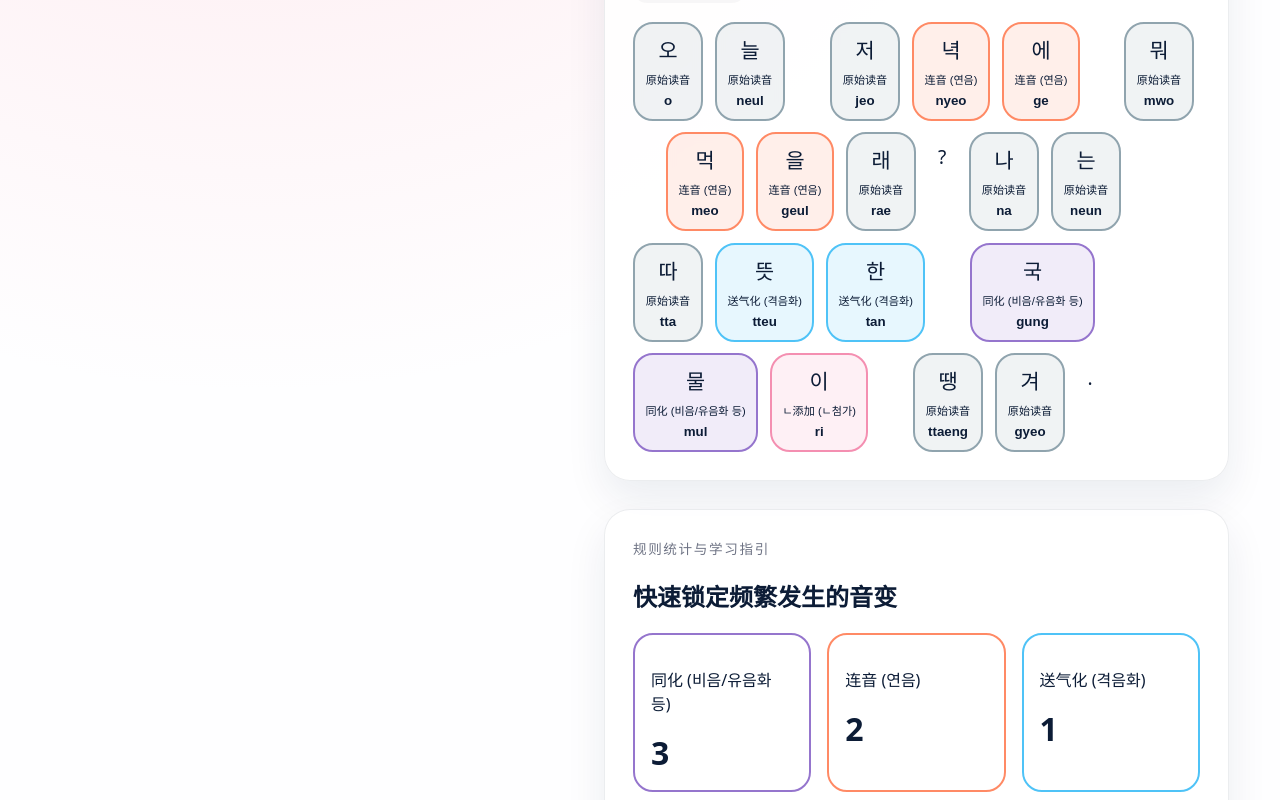
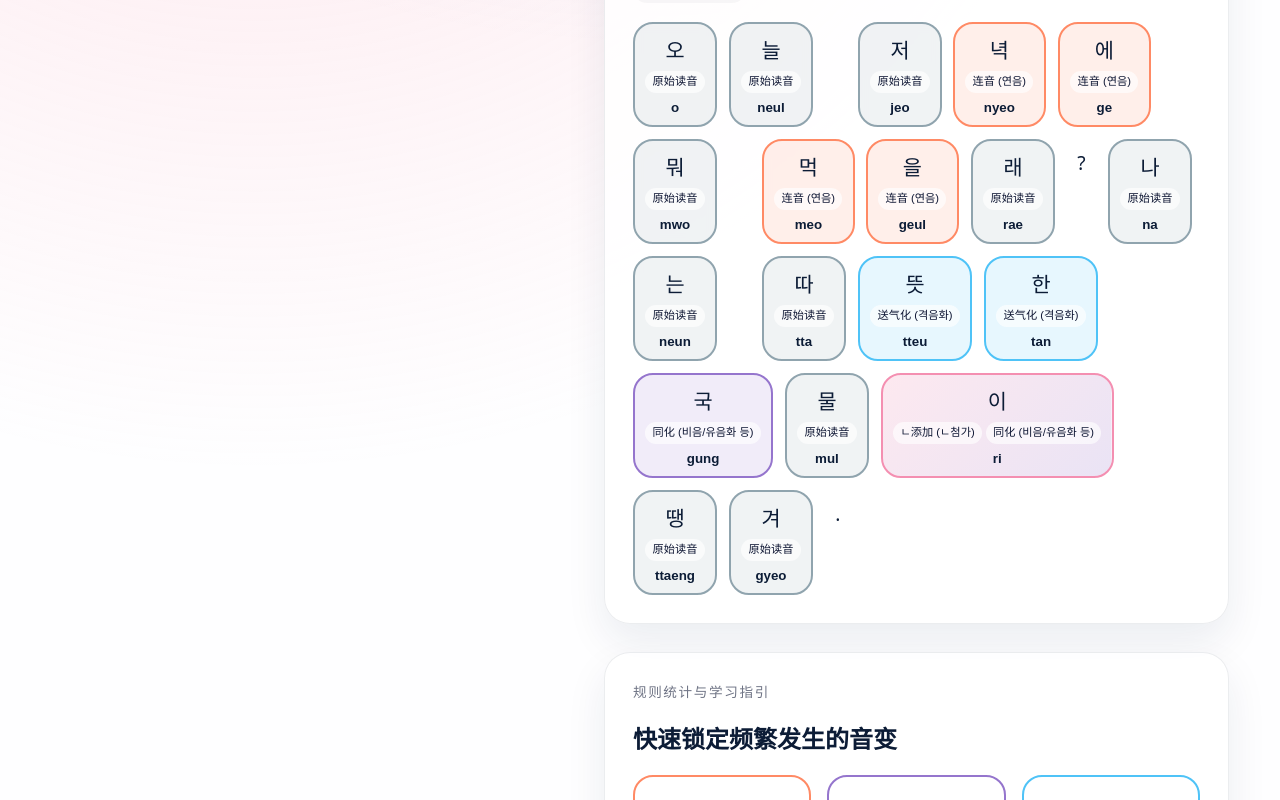
Before and after one commit to frankthinker/Korean-Pronunciation-Helper, a React (Vite) app: page / in a window 1280 px wide. Shown: the part 980-1780 px from the top of the page. Built offline with nearby package versions, Linux system fonts and the light colour scheme.

Commit message:
Refactor: 优化卡片交互与音变高亮显示
- SegmentBoard 优化悬浮触发逻辑与样式
- TooltipCard 改进定位与动画效果
- romanizer 补充音变规则处理
- global.css 新增交互样式与视觉优化

```diff
--- a/src/components/SegmentBoard.jsx
+++ b/src/components/SegmentBoard.jsx
@@ -1,17 +1,65 @@
 import { motion } from 'framer-motion'
 import { RULE_COLORS, RULE_REFERENCES } from '../lib/rules'
 
-function deriveNote(segment, activeRule) {
-  if (!segment?.notes) return null
-  if (activeRule === 'all') {
-    return segment.notes.find((note) => note.rule !== 'base') ?? segment.notes.find((note) => note.rule === 'base')
-  }
-  return segment.notes.find((note) => note.rule === activeRule)
+function getDisplayNotes(segment, activeRule) {
+  if (!segment?.notes?.length) return []
+  const filtered = segment.notes.filter((note) => note.rule !== 'base')
+  const seen = new Set()
+  const results = []
+
+  filtered.forEach((note) => {
+    if (activeRule !== 'all' && note.rule !== activeRule) return
+    if (seen.has(note.rule)) return
+    seen.add(note.rule)
+    results.push(note)
+  })
+
+  if (results.length) return results
+
+  if (activeRule !== 'all') return []
+
+  const baseNote = segment.notes.find((note) => note.rule === 'base')
+  return baseNote ? [baseNote] : []
 }
 
-function getColor(note) {
-  if (!note) return 'var(--neutral-200)'
-  return RULE_COLORS[note.rule] ?? RULE_COLORS.default
+function buildCardStyle(notes) {
+  if (!notes.length) {
+    return {
+      borderColor: 'var(--neutral-200)',
+      '--segment-bg': 'rgba(255, 255, 255, 0.95)',
+    }
+  }
+  const colors = notes
+    .map((note) => RULE_COLORS[note.rule] ?? RULE_COLORS.default)
+    .filter(Boolean)
+
+  if (!colors.length) {
+    return {
+      borderColor: 'var(--neutral-200)',
+      '--segment-bg': 'rgba(255, 255, 255, 0.95)',
+    }
+  }
+
+  if (colors.length === 1) {
+    const color = colors[0]
+    return {
+      borderColor: color,
+      '--segment-bg': `${color}22`,
+    }
+  }
+
+  const stops = colors
+    .slice(0, 3)
+    .map((color, idx, arr) => {
+      const ratio = Math.round((idx / (arr.length - 1 || 1)) * 100)
+      return `${color}33 ${ratio}%`
+    })
+    .join(', ')
+
+  return {
+    borderColor: colors[0],
+    background: `linear-gradient(135deg, ${stops})`,
+  }
 }
 
 export default function SegmentBoard({ segments, activeRule, onHover }) {
@@ -25,21 +73,26 @@ export default function SegmentBoard({ segments, activeRule, onHover }) {
             </span>
           )
         }
-        const note = deriveNote(segment, activeRule)
-        const color = getColor(note)
-        const isDimmed = activeRule !== 'all' && !note
+        const displayNotes = getDisplayNotes(segment, activeRule)
+        const hasNote = displayNotes.length > 0
+        const isDimmed = activeRule !== 'all' && !hasNote
+        const cardStyle = buildCardStyle(displayNotes)
+        const hoverNotes = hasNote
+          ? displayNotes
+          : segment.notes?.filter((note) => note.rule === 'base') ?? []
         return (
           <motion.button
             key={segment.index}
             className={`segment-card ${isDimmed ? 'is-dimmed' : ''}`}
-            style={{ borderColor: color, '--segment-bg': `${color}22` }}
+            style={cardStyle}
             onMouseEnter={(event) => {
               const rect = event.currentTarget.getBoundingClientRect()
               const payload = {
                 x: rect.left + rect.width / 2,
                 y: rect.top,
                 segment,
-                note: note ?? segment.notes?.find((n) => n.rule === 'base'),
+                note: hoverNotes[0] ?? segment.notes?.find((n) => n.rule === 'base'),
+                notes: hoverNotes,
               }
               onHover(payload)
             }}
@@ -47,7 +100,17 @@ export default function SegmentBoard({ segments, activeRule, onHover }) {
             whileHover={{ y: -4 }}
           >
             <span className="segment-char">{segment.char}</span>
-            <small>{note ? RULE_REFERENCES[note.rule]?.label ?? note.rule : '—'}</small>
+            <div className="segment-tags">
+              {hasNote ? (
+                displayNotes.map((note) => (
+                  <span key={note.rule} className="segment-tag">
+                    {RULE_REFERENCES[note.rule]?.label ?? note.rule}
+                  </span>
+                ))
+              ) : (
+                <small>—</small>
+              )}
+            </div>
             <p className="segment-roman">{segment.finalRoman}</p>
           </motion.button>
         )
--- a/src/components/TooltipCard.jsx
+++ b/src/components/TooltipCard.jsx
@@ -2,6 +2,15 @@ import { motion, AnimatePresence } from 'framer-motion'
 import { ExternalLink } from 'lucide-react'
 
 export default function TooltipCard({ payload }) {
+  const notes =
+    payload?.notes?.length
+      ? payload.notes
+      : payload?.note
+        ? [payload.note]
+        : []
+  const primary = notes[0]
+  const extra = notes.slice(1)
+
   return (
     <AnimatePresence>
       {payload?.segment && (
@@ -15,18 +24,32 @@ export default function TooltipCard({ payload }) {
         >
           <div className="tooltip-head">
             <h4>{payload.segment.char}</h4>
-            <a href={payload.note?.link} target="_blank" rel="noreferrer">
-              查看规则
-              <ExternalLink size={14} />
-            </a>
+            {primary?.link && (
+              <a href={primary.link} target="_blank" rel="noreferrer">
+                查看规则
+                <ExternalLink size={14} />
+              </a>
+            )}
           </div>
           <p className="tooltip-meta">原始拼写：{payload.segment.char}</p>
           <p className="tooltip-meta">基础罗马音：{payload.segment.baseRoman || '—'}</p>
           <p className="tooltip-meta">最终发音：{payload.segment.finalRoman || '—'}</p>
-          <p className="tooltip-rule">{payload.note?.label}</p>
-          <p className="tooltip-desc">{payload.note?.description}</p>
-          {payload.note?.before && (
-            <p className="tooltip-logic">{payload.note.before} → {payload.note.after}</p>
+          <p className="tooltip-rule">{primary?.label ?? '—'}</p>
+          <p className="tooltip-desc">{primary?.description}</p>
+          {primary?.before && (
+            <p className="tooltip-logic">
+              {primary.before} → {primary.after}
+            </p>
+          )}
+          {extra.length > 0 && (
+            <div className="tooltip-extra">
+              <p>同时发生：</p>
+              <ul>
+                {extra.map((note) => (
+                  <li key={note.rule}>{note.label}</li>
+                ))}
+              </ul>
+            </div>
           )}
         </motion.div>
       )}
--- a/src/styles/global.css
+++ b/src/styles/global.css
@@ -273,6 +273,23 @@ textarea {
   transform: translateZ(0);
 }
 
+.segment-tags {
+  display: flex;
+  gap: 0.25rem;
+  flex-wrap: wrap;
+  justify-content: center;
+  min-height: 1.4rem;
+}
+
+.segment-tag {
+  font-size: 0.7rem;
+  padding: 0.1rem 0.45rem;
+  border-radius: 999px;
+  background: rgba(255, 255, 255, 0.65);
+  color: #0f1734;
+  font-weight: 500;
+}
+
 .segment-card.is-dimmed {
   opacity: 0.35;
 }
@@ -384,6 +401,16 @@ textarea {
   font-weight: 600;
 }
 
+.tooltip-extra {
+  margin-top: 0.5rem;
+  font-size: 0.85rem;
+}
+
+.tooltip-extra ul {
+  margin: 0.25rem 0 0;
+  padding-left: 1.2rem;
+}
+
 @media (max-width: 1100px) {
   .kpv-layout {
     grid-template-columns: 1fr;
```
Also changed, not shown: src/lib/romanizer.js, 5 other files (tests, documents, lock files or other folders).
